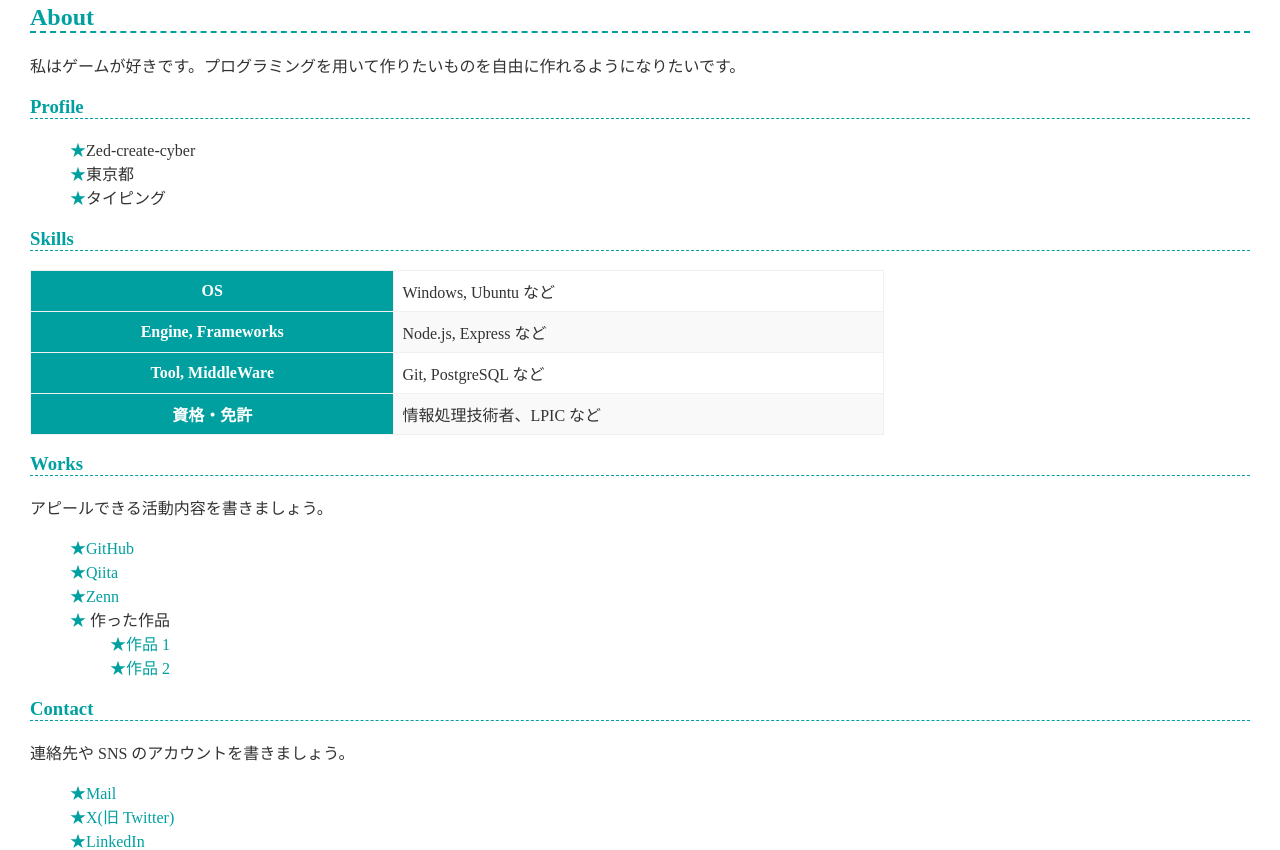
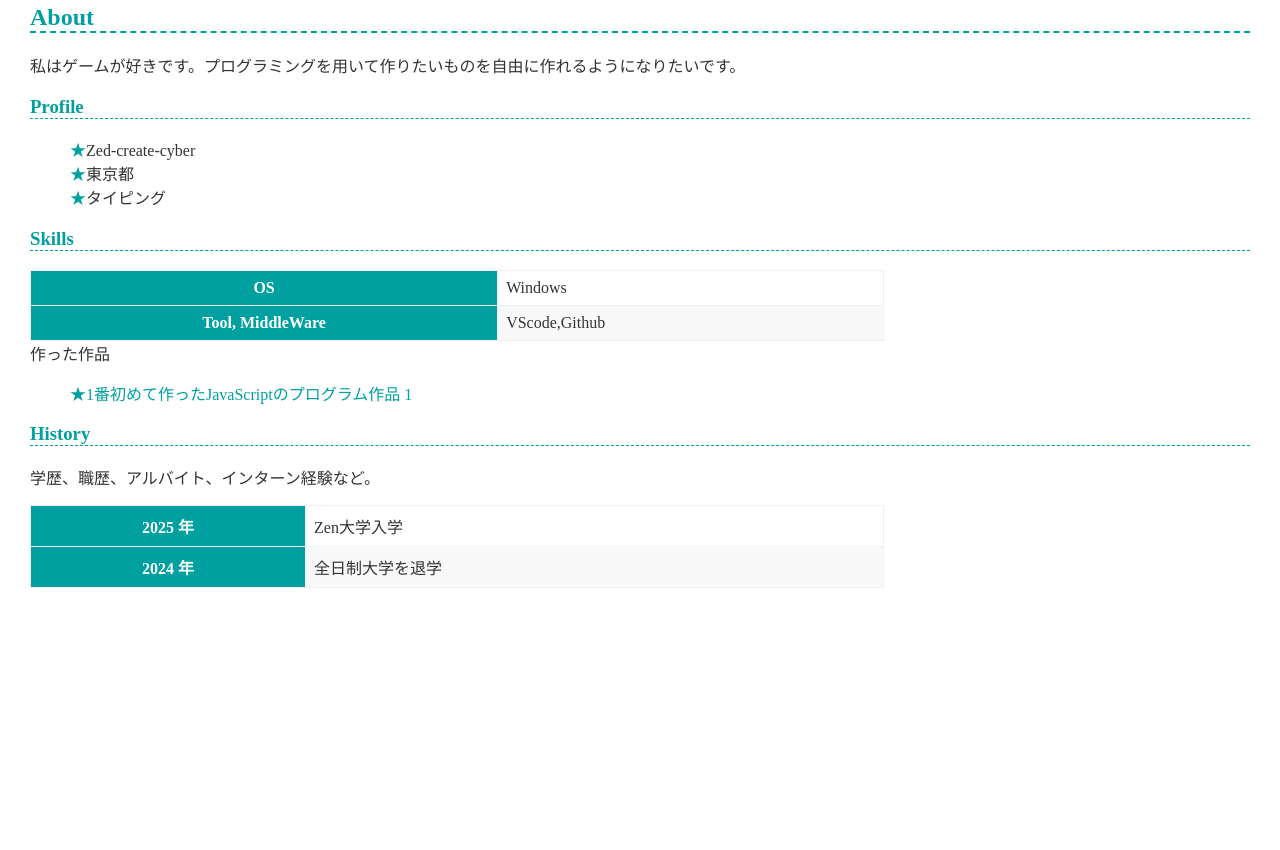
Before and after one commit to Zed-create-cyber/Zed-create-cyber.github.io, a plain HTML site: page index.html in a window 1280 px wide. Shown: the part 109-959 px from the top of the page. After the commit the page ends 800 px from the top, so only its background shows below. Drawn offline with Linux system fonts and the light colour scheme.

Commit message:
情報を追加

```diff
--- a/index.html
+++ b/index.html
@@ -25,60 +25,40 @@
     <table>
       <tr>
         <th>OS</th>
-        <td>Windows, Ubuntu など</td>
+        <td>Windows</td>
       </tr>
-      <tr>
-        <th>Engine, Frameworks</th>
-        <td>Node.js, Express など</td>
-      </tr>
+
       <tr>
         <th>Tool, MiddleWare</th>
-        <td>Git, PostgreSQL など</td>
+        <td>VScode,Github</td>
       </tr>
-      <tr>
-        <th>資格・免許</th>
-        <td>情報処理技術者、LPIC など</td>
-      </tr>
+
     </table>
 
-    <h3>Works</h3>
-    <p>アピールできる活動内容を書きましょう。</p>
-    <ul>
-      <li><a href="https://github.com/">GitHub</a></li>
-      <li><a href="https://qiita.com/">Qiita</a></li>
-      <li><a href="https://zenn.dev/">Zenn</a></li>
-      <li>
+
         作った作品
         <ul>
-          <li><a href="https://example.com/">作品 1</a></li>
-          <li><a href="https://example.com/">作品 2</a></li>
+          <li><a href="file:///C:/Users/yutay/workspace/my-first/my-first-javascript.html">1番初めて作ったJavaScriptのプログラム作品 1</a></li>
+
         </ul>
       </li>
     </ul>
 
-    <h3>Contact</h3>
-    <p>連絡先や SNS のアカウントを書きましょう。</p>
-    <ul>
-      <li><a href="mailto:name@example.com">Mail</a></li>
-      <li><a href="https://twitter.com/n_yobikou">X(旧 Twitter)</a></li>
-      <li><a href="https://www.linkedin.com/">LinkedIn</a></li>
-    </ul>
+
 
     <h3>History</h3>
     <p>学歴、職歴、アルバイト、インターン経験など。</p>
     <table>
       <tr>
-        <th>2019 年</th>
-        <td><a href="https://dwango.co.jp/">株式会社ドワンゴ</a> 入社</td>
+        <th>2025 年</th>
+        <td> Zen大学入学 </td>
       </tr>
       <tr>
-        <th>2018 年</th>
-        <td>学校法人角川ドワンゴ学園 <a href="https://nnn.ed.jp/">N高等学校</a> 卒業</td>
+        <th>2024 年</th>
+        <td>全日制大学を退学</td>
       </tr>
-      <tr>
-        <th>20XX 年</th>
-        <td>表彰、受賞歴、メディア掲載記事などあれば</td>
-      </tr>
+
+
     </table>
   </body>
 </html>
```
